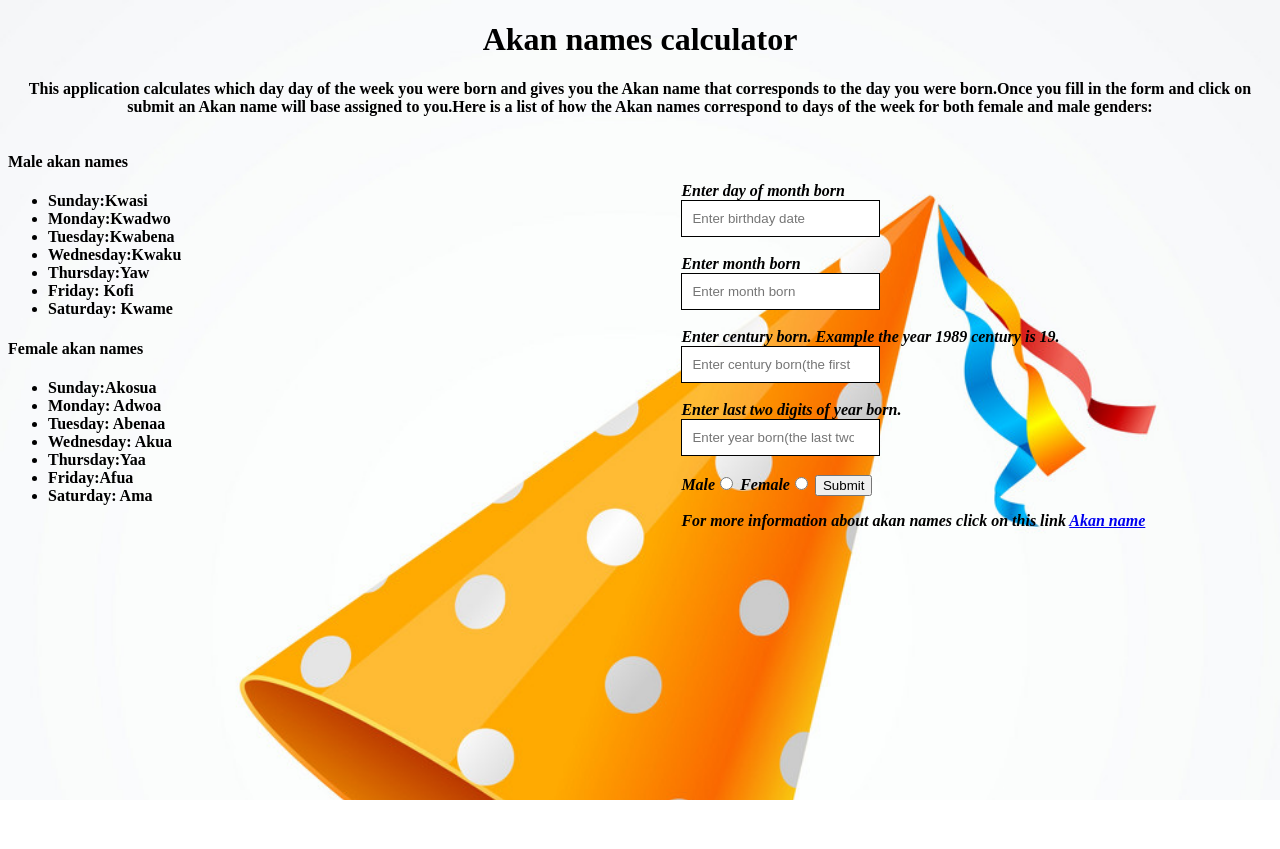
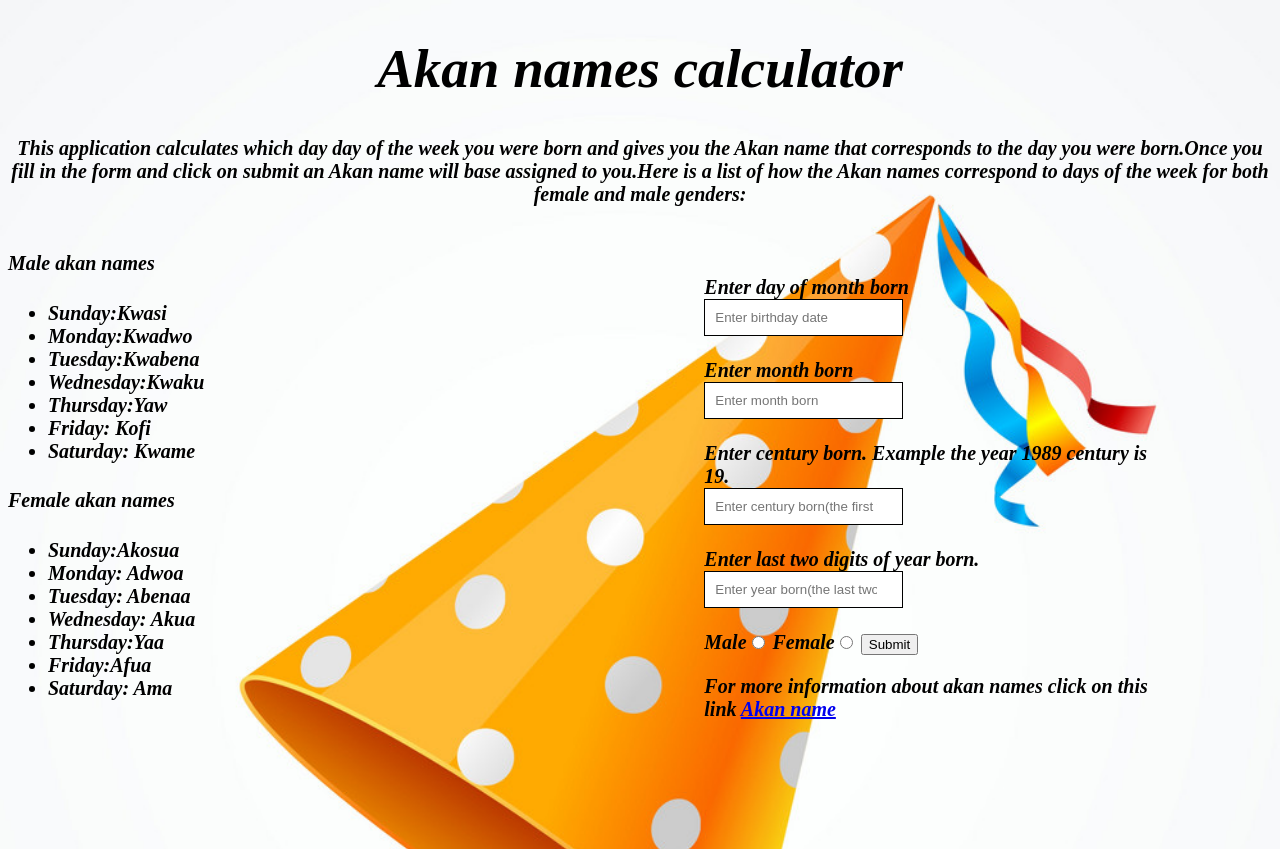
Before and after one commit to Steph254/Akan-names, a plain HTML site: page index.html in a window 1280 px wide. Before the commit the page ends 800 px from the top, so only its background shows below. Drawn offline with Linux system fonts and the light colour scheme.

Commit message:
Change font-size,font-style and font-family of the whole page

```diff
--- a/css/styles.css
+++ b/css/styles.css
@@ -1,3 +1,8 @@
+h1{
+  font-size: 55px;
+  font-style: italic;
+  font-weight: bolder;
+}
 .birthday{
   padding:10px 10px 10px 10px;
   border: 1px solid black;
@@ -9,10 +14,17 @@ body{
 }
 .forms{
   font-weight: bold;
-  font-style: oblique;
-  font-family: serif;
+  font-style:italic;
   padding: 50px 100px 100px 500px;
 }
 .page{
   display: flex;
+  font-size: 20px;
+  font-style: oblique;
+  font-family:serif;
 }
+.description{
+  font-family:serif;
+  font-style: italic;
+  font-size: 20px;
+}
```
